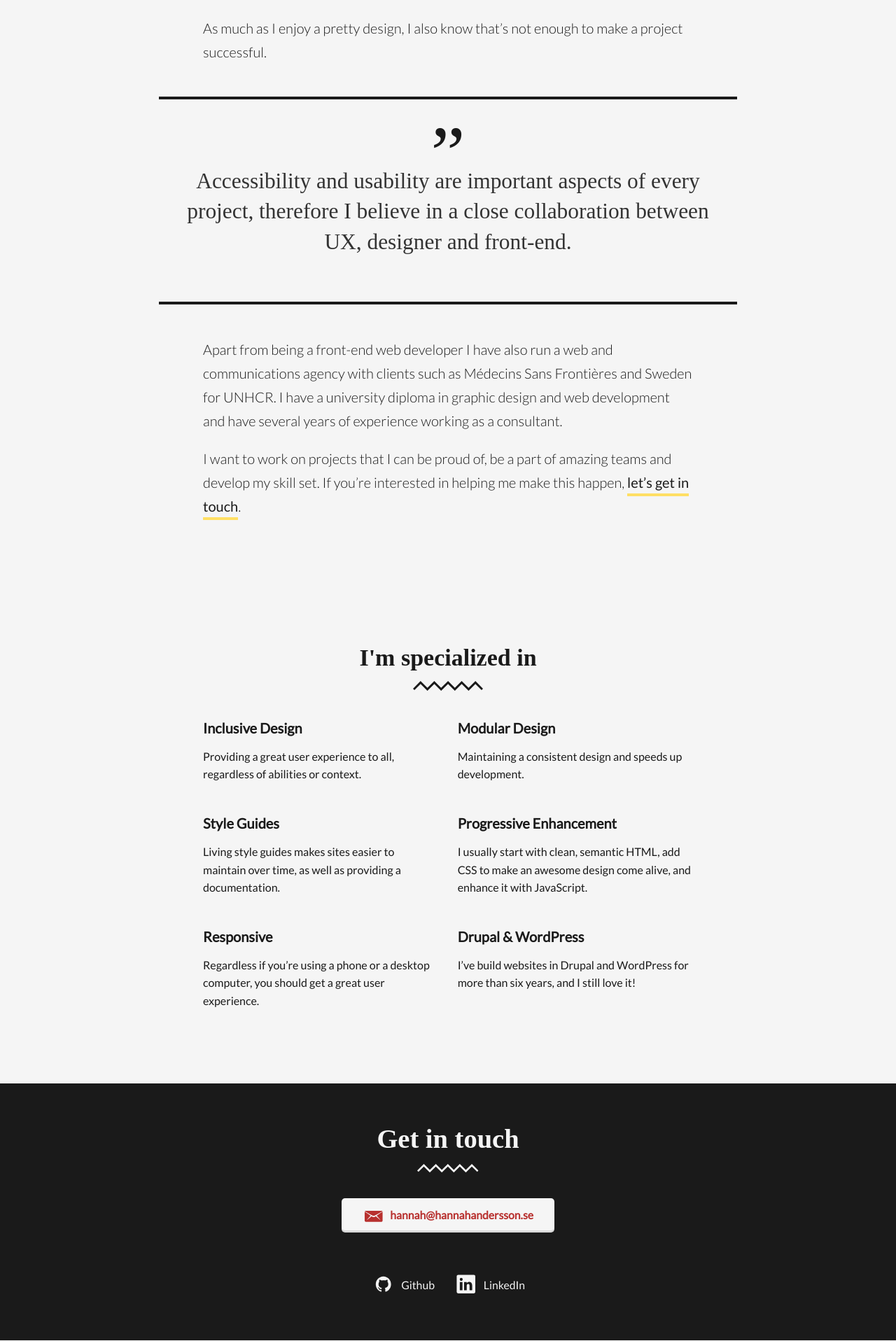
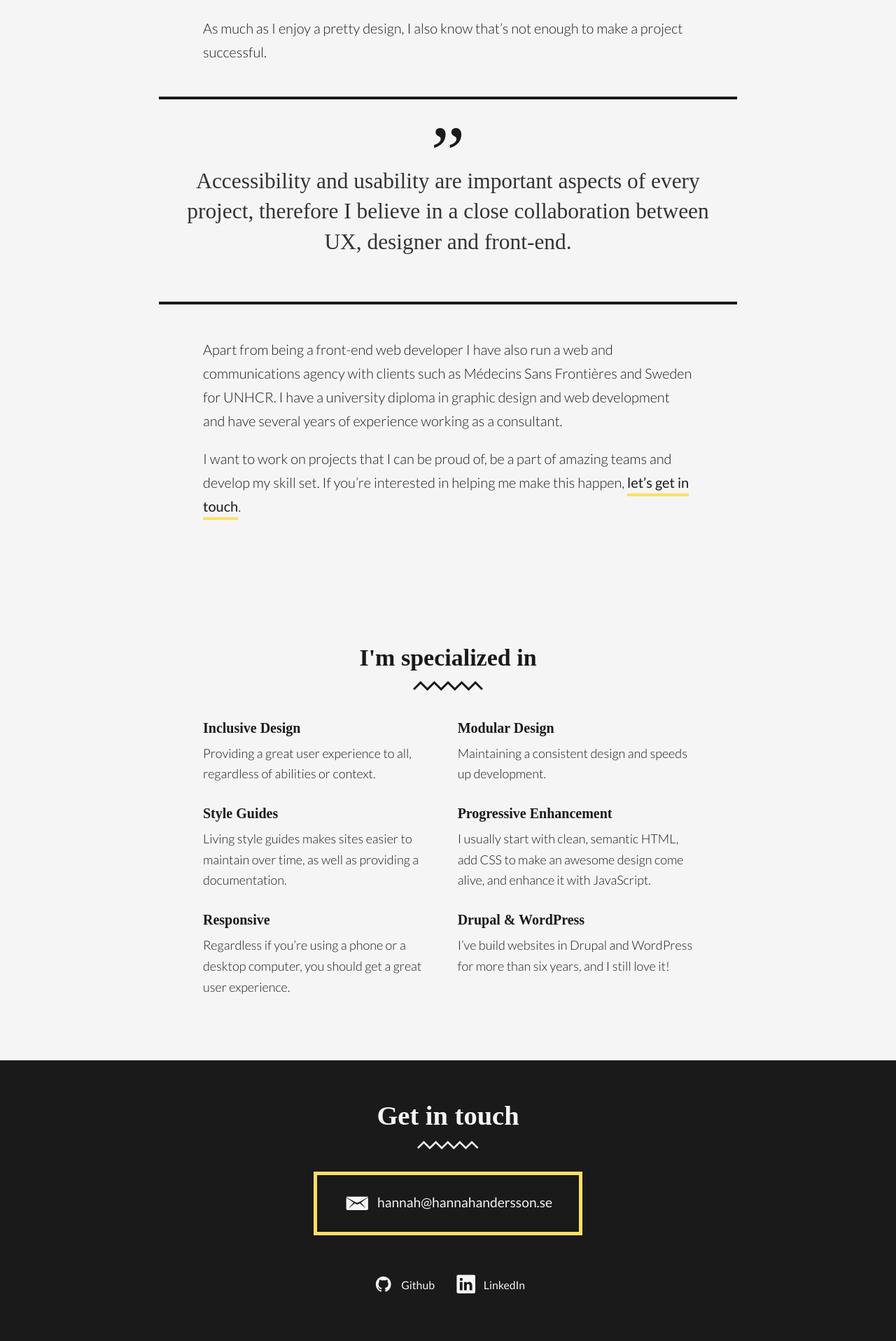
Before and after one commit to decemberly/decemberly.github.io, a Jekyll site: the page built from _pages/about.md, in a window 1280 px wide. Shown: the part 944-2860 px from the top of the page at 70% size. Built offline with Jekyll 4.4.1, drawn with Linux system fonts in a browser that asks for light colours; some web fonts are replaced.

Commit message:
Updated design

```diff
--- a/_layouts/about.html
+++ b/_layouts/about.html
@@ -32,7 +32,8 @@ layout: default
         {% for expertise in page.expertises %}
         <li class="o-row -small o-6-12@large u-left@large">
           <h3 class="c-heading-d">{{ expertise.title }}</h3>
-          {{ expertise.body | markdownify }}
+          <div class="c-body-small">{{ expertise.body | markdownify }}
+          </div>
         </li>
         {% endfor %}
       </ul>
--- a/_layouts/home.html
+++ b/_layouts/home.html
@@ -46,7 +46,7 @@ layout: default
 						{% for expertise in p.expertises %}
 							<li class="o-row -small o-6-12@large u-left@large">
 								<h3 class="c-heading-d">{{ expertise.title }}</h3>
-								{{ expertise.body | markdownify }}
+								<div class="c-body-small">{{ expertise.body | markdownify }}</div>
 							</li>
 						{% endfor %}
 
--- a/css/screen.css
+++ b/css/screen.css
@@ -452,19 +452,18 @@ blockquote {
 .c-button {
   -webkit-transition: all 0.2s ease-in-out;
   transition: all 0.2s ease-in-out;
+  font-weight: 400;
   cursor: pointer;
   border: 0;
-  background: #f5f5f5;
-  color: #b8312f;
   display: inline-block;
   text-decoration: none;
-  padding: 0.625em 1.875em 0.3125em;
-  border-radius: 0.3125em;
-  font-weight: bold;
-  box-shadow: 0 2px 0 0 #d9d9d9;
-  border-bottom: 1px solid #d9d9d9;
+  padding: 0.625em 0.75em;
+  box-shadow: 0 0 0 2px #ffdf64;
   position: relative;
-  line-height: 2em;
+  line-height: 1.9;
+  font-size: 1.125em;
+  background-color: transparent;
+  color: #f5f5f5;
 }
 
 .c-button [class^='c-icon'] {
@@ -475,16 +474,17 @@ blockquote {
 }
 
 .c-button:hover,
-.c-button:focus {
-  top: 1px;
-  box-shadow: 0 1px 0 0 #d9d9d9;
+.c-button:focus,
+.c-button:active {
   text-decoration: none;
-}
-
-.c-button:active {
-  top: 2px;
-  box-shadow: 0;
-  text-decoration: none;
+  background-color: #ffdf64;
+  color: #1a1a1a;
+}
+
+.c-button:hover [class^='c-icon'],
+.c-button:focus [class^='c-icon'],
+.c-button:active [class^='c-icon'] {
+  fill: #1a1a1a;
 }
 
 .c-button--menu {
@@ -634,10 +634,10 @@ blockquote {
 }
 
 .c-heading-d {
-  font-family: "Lato", sans-serif;
+  font-family: "Droid Serif", serif;
   font-size: 1em;
   line-height: 1.15;
-  margin: 0 0 0.3em;
+  margin: 0 0 0.5em;
 }
 
 .c-preheading {
@@ -679,7 +679,7 @@ blockquote {
   display: inline-block;
   width: 2em;
   height: 2em;
-  fill: #b8312f;
+  fill: #f5f5f5;
 }
 
 .c-icon-arrow {
@@ -811,10 +811,10 @@ blockquote {
   content: '';
   position: absolute;
   width: 100%;
-  height: 1px;
-  bottom: -1px;
+  height: 2px;
+  bottom: -3px;
   left: 0;
-  background-color: #b8312f;
+  background-color: #ffdf64;
   visibility: hidden;
   -webkit-transform: scaleX(0);
   -ms-transform: scaleX(0);
@@ -1169,6 +1169,7 @@ blockquote {
 
 .c-body-small {
   font-size: 0.875em;
+  font-weight: 300;
   line-height: 1.65;
   margin: 0;
   max-width: 36em;
@@ -1177,6 +1178,10 @@ blockquote {
 
 .c-body-small.-white {
   color: #f5f5f5;
+}
+
+.c-body-small p {
+  margin: 0;
 }
 
 .c-list-naked {
@@ -1338,8 +1343,10 @@ blockquote {
   }
 
   .c-button {
-    font-size: 1.125em;
-    line-height: 1.77778em;
+    font-size: 1.375em;
+    padding: 1em 1.875em;
+    border: 2px solid #1a1a1a;
+    box-shadow: 0 0 0 5px #ffdf64;
   }
 
   .c-button--menu {
--- a/scss/components/headings/_headings.scss
+++ b/scss/components/headings/_headings.scss
@@ -108,10 +108,10 @@
 %heading-d,
 .c-heading-d {
   @extend %heading;
-  font-family: $lato;
+  font-family: $droidserif;
   font-size: pxtoem(16);
   line-height: 1.15;
-  margin: 0 0 0.3em;
+  margin: 0 0 0.5em;
 
   @include respond-to('medium') {
     font-size: pxtoem(18);
--- a/scss/components/icons/_icons.scss
+++ b/scss/components/icons/_icons.scss
@@ -16,7 +16,7 @@
   display: inline-block;
   width: pxtoem(32);
   height: pxtoem(32);
-  fill: color('red');
+  fill: color('white');
 }
 
 .c-icon-arrow {
--- a/scss/components/links/_links.scss
+++ b/scss/components/links/_links.scss
@@ -29,10 +29,10 @@
         content: '';
         position: absolute;
         width: 100%;
-        height: 1px;
-        bottom: -1px;
+        height: 2px;
+        bottom: -3px;
         left: 0;
-        background-color: color('red');
+        background-color: color('yellow');
         visibility: hidden;
         transform: scaleX(0);
         transition: all 0.3s ease-in-out 0s;
--- a/scss/components/text/_text.scss
+++ b/scss/components/text/_text.scss
@@ -198,6 +198,7 @@
 
 .c-body-small {
   font-size: pxtoem(14);
+  font-weight: 300;
   line-height: 1.65;
   margin: 0;
   max-width: 36em;
@@ -210,6 +211,10 @@
   &.-white {
     color: color('white');
   }
+
+  p {
+    margin: 0;
+  }
 }
 
 .c-list-naked {
```
Also changed, not shown: scss/components/buttons/_buttons.scss (+18 -18 lines).
